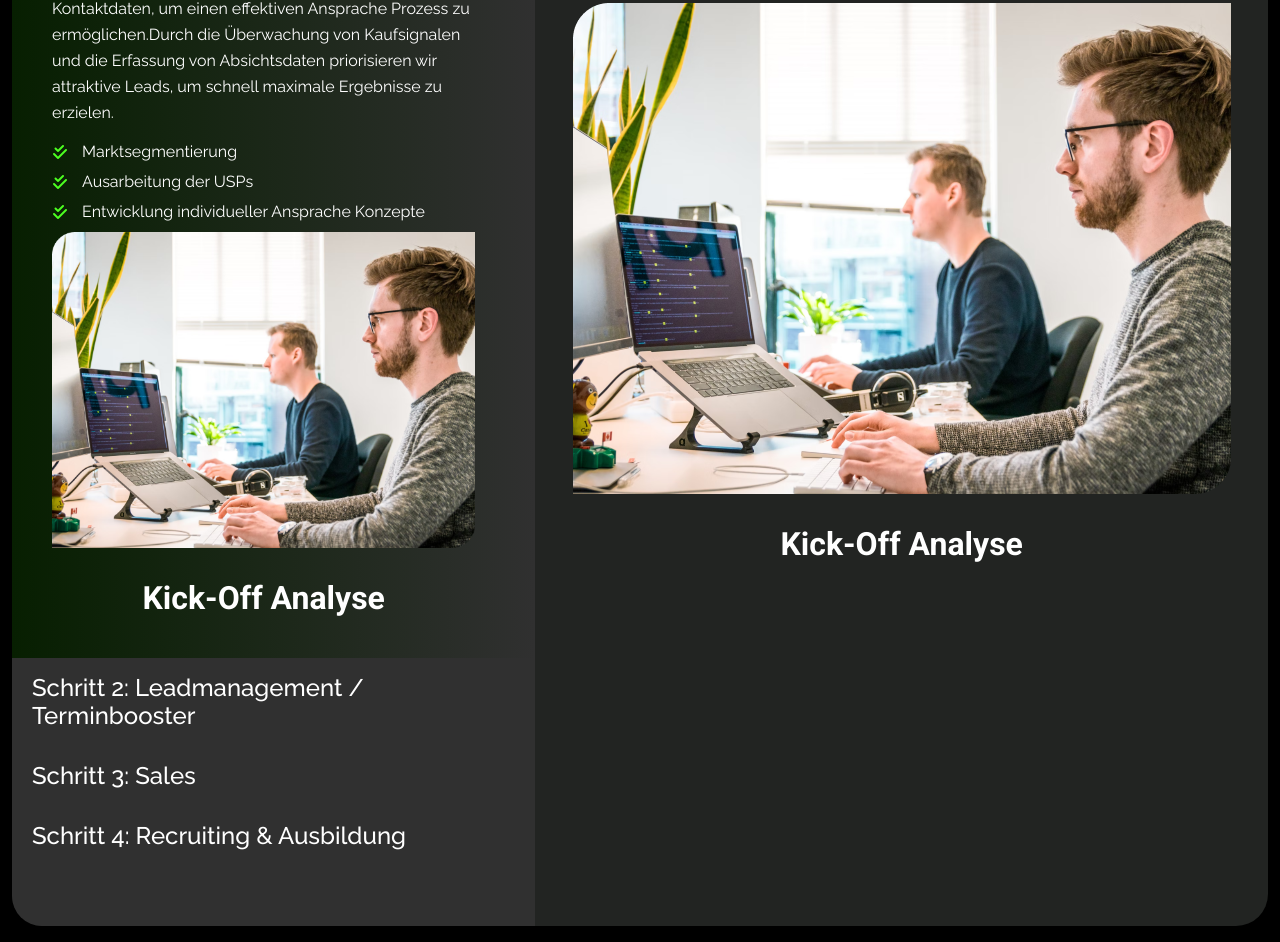
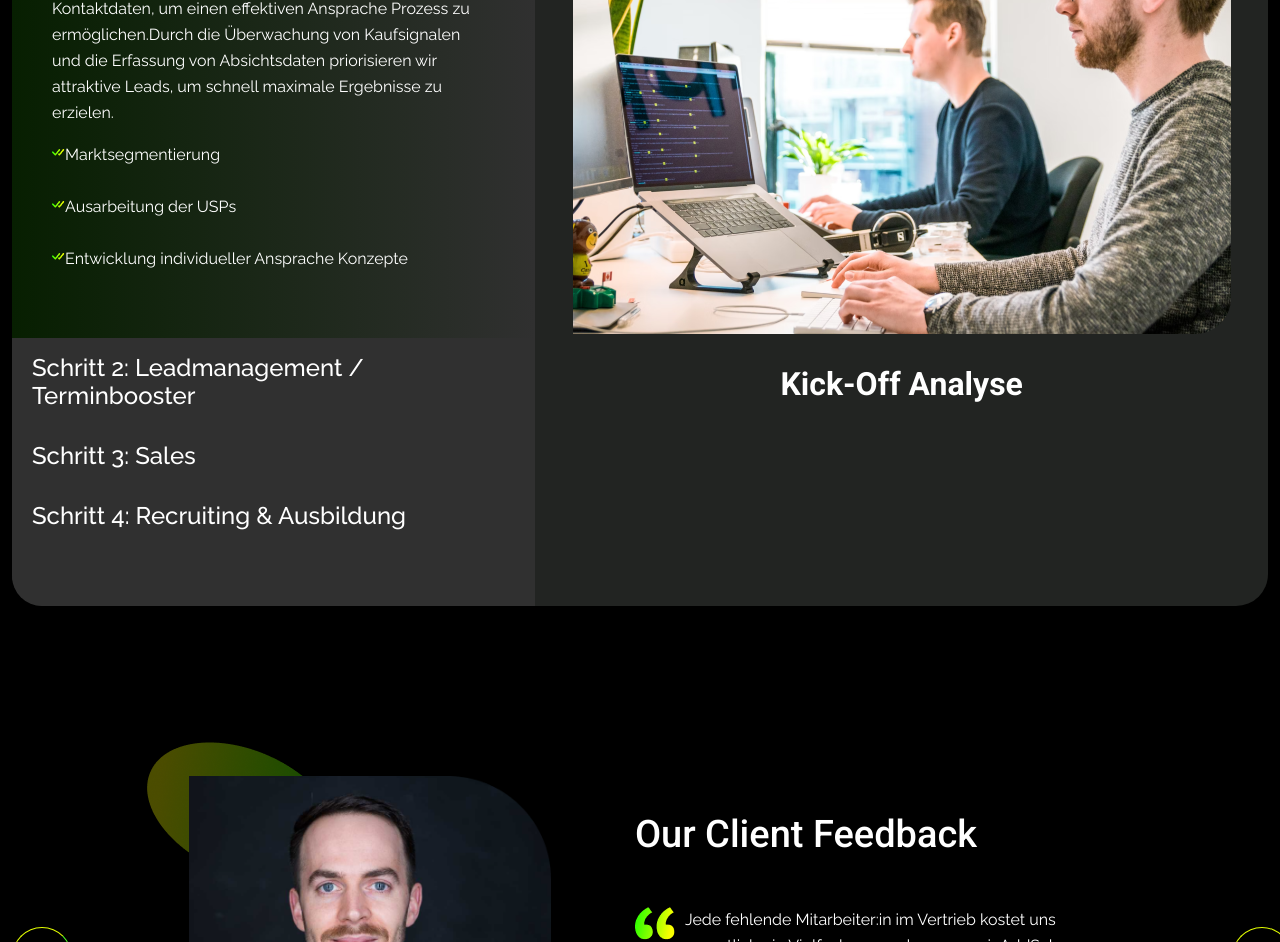
Before and after one commit to webdevsakil/add-sales, a website: page index.html in a window 1280 px wide. Shown: the part 3231-4173 px from the top of the page. Drawn offline with Linux system fonts and the light colour scheme.

Commit message:
accordion

```diff
--- a/assets/scss/_analysis.scss
+++ b/assets/scss/_analysis.scss
@@ -64,17 +64,9 @@
                             color: $white;
                             margin-bottom: 10px;
                             position: relative;
-                            padding-left: 30px;
 
-                            &::before {
-                                position: absolute;
-                                top: 0;
-                                left: 0;
-                                content: '\f560';
-                                font-family: 'Font Awesome 6 Free';
-                                font-weight: 800;
-                                color: $green;
-                            }
+
+
                         }
                     }
                 }
--- a/index.html
+++ b/index.html
@@ -316,17 +316,39 @@
                                     </div>
                                     <div class="list-content">
                                         <ul class="list-items">
-                                            <li>Marktsegmentierung</li>
-                                            <li>Ausarbeitung der USPs</li>
-                                            <li>Entwicklung individueller Ansprache Konzepte</li>
+                                            <li>
+                                                <div class="d-flex">
+                                                    <div class="icon">
+                                                        <img src="images/accordion/icon.png" alt="icon">
+                                                    </div>
+                                                    <div class="text">
+                                                        <p>Marktsegmentierung</p>
+                                                    </div>
+                                                </div>
+                                            </li>
+                                            <li>
+                                                <div class="d-flex">
+                                                    <div class="icon">
+                                                        <img src="images/accordion/icon.png" alt="icon">
+                                                    </div>
+                                                    <div class="text">
+                                                        <p>Ausarbeitung der USPs</p>
+                                                    </div>
+                                                </div>
+                                            </li>
+                                            <li>
+                                                <div class="d-flex">
+                                                    <div class="icon">
+                                                        <img src="images/accordion/icon.png" alt="icon">
+                                                    </div>
+                                                    <div class="text">
+                                                        <p>Entwicklung individueller Ansprache Konzepte</p>
+                                                    </div>
+                                                </div>
+                                            </li>
                                         </ul>
                                     </div>
-                                    <div class="accordion-right-img mt-xs-30 mt-sm-30 mt-md-30">
-                                        <img src="images/accordion/accordion.png" class="img-fluid" alt="accordion">
-                                        <div class="accordion-right-img-caption mt-30">
-                                            <h4>Kick-Off Analyse</h4>
-                                        </div>
-                                    </div>
+
                                 </div>
                             </div>
                         </div>
```
Also changed, not shown: css/style.css, images/accordion/icon.png (added), 1 other file.
